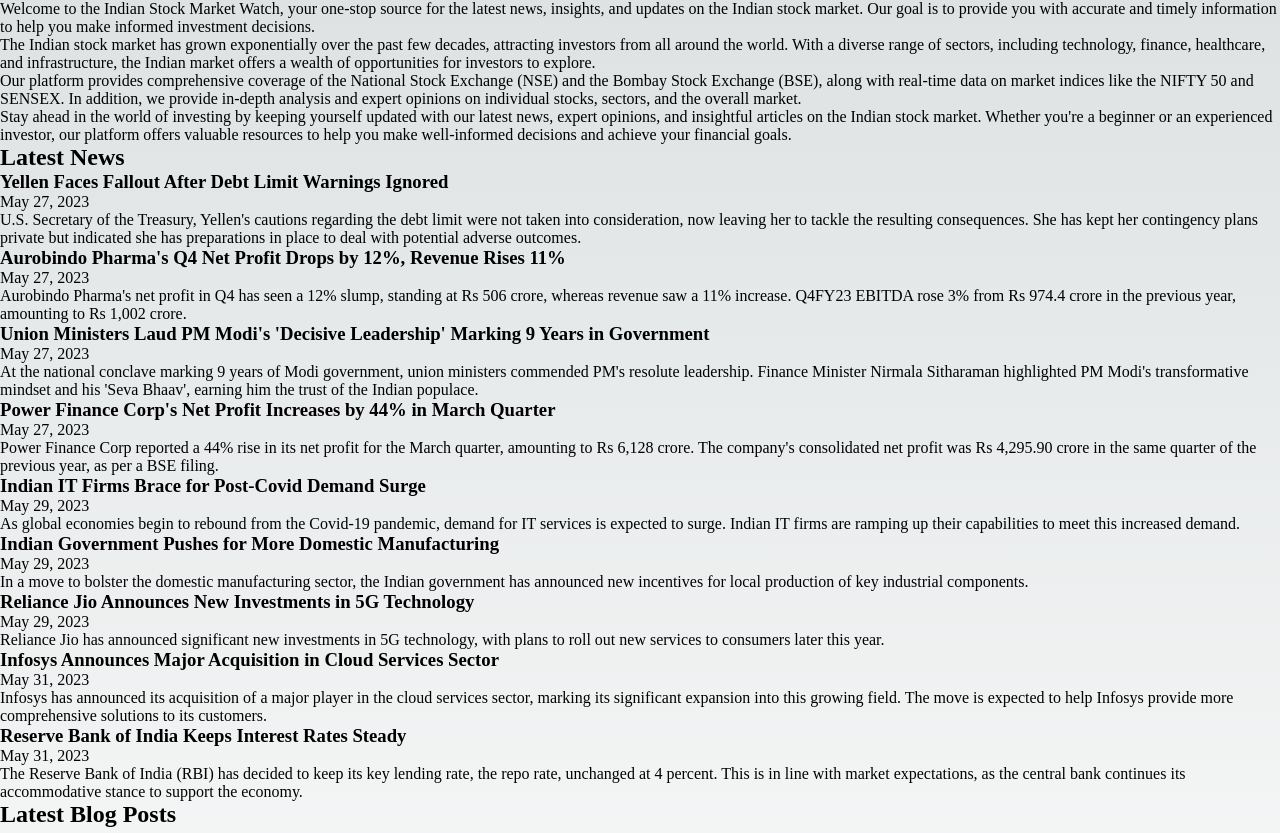
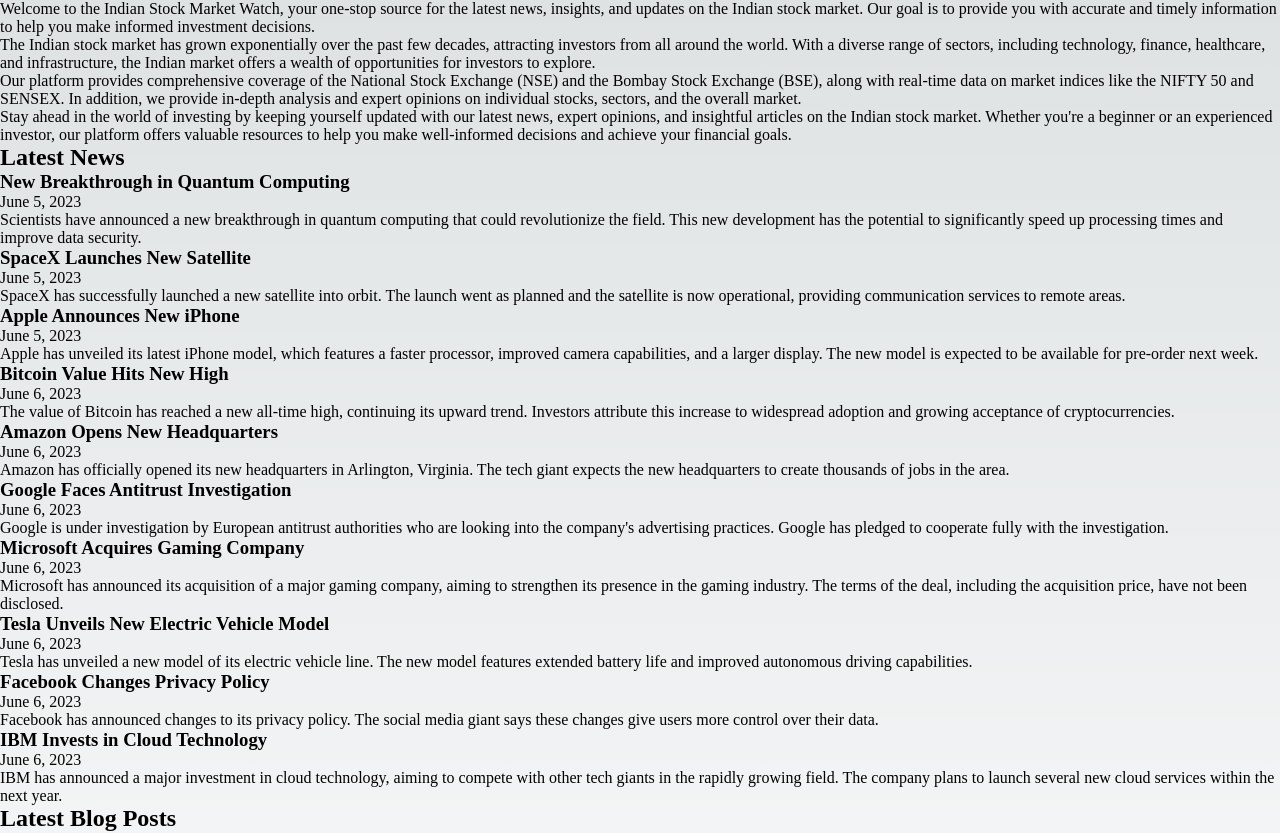
Before and after one commit to sudheer313/Indian-Stock-Markett-Watch, a Next.js app: page / in a window 1280 px wide. Shown: the part 312-1145 px from the top of the page. Built offline with nearby package versions, Linux system fonts and the light colour scheme.

Commit message:
updted Latest.news

```diff
--- a/components/LatestNews.js
+++ b/components/LatestNews.js
@@ -4,67 +4,73 @@ import NewsCard from "./NewsCard";
 const latestNews = [
   {
     id: 1,
-    title: "Yellen Faces Fallout After Debt Limit Warnings Ignored",
-    date: "May 27, 2023",
+    title: "New Breakthrough in Quantum Computing",
+    date: "June 5, 2023",
     summary:
-      "U.S. Secretary of the Treasury, Yellen's cautions regarding the debt limit were not taken into consideration, now leaving her to tackle the resulting consequences. She has kept her contingency plans private but indicated she has preparations in place to deal with potential adverse outcomes.",
+      "Scientists have announced a new breakthrough in quantum computing that could revolutionize the field. This new development has the potential to significantly speed up processing times and improve data security.",
   },
   {
     id: 2,
-    title: "Aurobindo Pharma's Q4 Net Profit Drops by 12%, Revenue Rises 11%",
-    date: "May 27, 2023",
+    title: "SpaceX Launches New Satellite",
+    date: "June 5, 2023",
     summary:
-      "Aurobindo Pharma's net profit in Q4 has seen a 12% slump, standing at Rs 506 crore, whereas revenue saw a 11% increase. Q4FY23 EBITDA rose 3% from Rs 974.4 crore in the previous year, amounting to Rs 1,002 crore.",
+      "SpaceX has successfully launched a new satellite into orbit. The launch went as planned and the satellite is now operational, providing communication services to remote areas.",
   },
   {
     id: 3,
-    title:
-      "Union Ministers Laud PM Modi's 'Decisive Leadership' Marking 9 Years in Government",
-    date: "May 27, 2023",
+    title: "Apple Announces New iPhone",
+    date: "June 5, 2023",
     summary:
-      "At the national conclave marking 9 years of Modi government, union ministers commended PM's resolute leadership. Finance Minister Nirmala Sitharaman highlighted PM Modi's transformative mindset and his 'Seva Bhaav', earning him the trust of the Indian populace.",
+      "Apple has unveiled its latest iPhone model, which features a faster processor, improved camera capabilities, and a larger display. The new model is expected to be available for pre-order next week.",
   },
   {
     id: 4,
-    title: "Power Finance Corp's Net Profit Increases by 44% in March Quarter",
-    date: "May 27, 2023",
+    title: "Bitcoin Value Hits New High",
+    date: "June 6, 2023",
     summary:
-      "Power Finance Corp reported a 44% rise in its net profit for the March quarter, amounting to Rs 6,128 crore. The company's consolidated net profit was Rs 4,295.90 crore in the same quarter of the previous year, as per a BSE filing.",
+      "The value of Bitcoin has reached a new all-time high, continuing its upward trend. Investors attribute this increase to widespread adoption and growing acceptance of cryptocurrencies.",
   },
   {
     id: 5,
-    title: "Indian IT Firms Brace for Post-Covid Demand Surge",
-    date: "May 29, 2023",
+    title: "Amazon Opens New Headquarters",
+    date: "June 6, 2023",
     summary:
-      "As global economies begin to rebound from the Covid-19 pandemic, demand for IT services is expected to surge. Indian IT firms are ramping up their capabilities to meet this increased demand.",
+      "Amazon has officially opened its new headquarters in Arlington, Virginia. The tech giant expects the new headquarters to create thousands of jobs in the area.",
   },
   {
     id: 6,
-    title: "Indian Government Pushes for More Domestic Manufacturing",
-    date: "May 29, 2023",
+    title: "Google Faces Antitrust Investigation",
+    date: "June 6, 2023",
     summary:
-      "In a move to bolster the domestic manufacturing sector, the Indian government has announced new incentives for local production of key industrial components.",
+      "Google is under investigation by European antitrust authorities who are looking into the company's advertising practices. Google has pledged to cooperate fully with the investigation.",
   },
   {
     id: 7,
-    title: "Reliance Jio Announces New Investments in 5G Technology",
-    date: "May 29, 2023",
+    title: "Microsoft Acquires Gaming Company",
+    date: "June 6, 2023",
     summary:
-      "Reliance Jio has announced significant new investments in 5G technology, with plans to roll out new services to consumers later this year.",
+      "Microsoft has announced its acquisition of a major gaming company, aiming to strengthen its presence in the gaming industry. The terms of the deal, including the acquisition price, have not been disclosed.",
   },
   {
     id: 8,
-    title: "Infosys Announces Major Acquisition in Cloud Services Sector",
-    date: "May 31, 2023",
+    title: "Tesla Unveils New Electric Vehicle Model",
+    date: "June 6, 2023",
     summary:
-      "Infosys has announced its acquisition of a major player in the cloud services sector, marking its significant expansion into this growing field. The move is expected to help Infosys provide more comprehensive solutions to its customers.",
+      "Tesla has unveiled a new model of its electric vehicle line. The new model features extended battery life and improved autonomous driving capabilities.",
   },
   {
     id: 9,
-    title: "Reserve Bank of India Keeps Interest Rates Steady",
-    date: "May 31, 2023",
+    title: "Facebook Changes Privacy Policy",
+    date: "June 6, 2023",
     summary:
-      "The Reserve Bank of India (RBI) has decided to keep its key lending rate, the repo rate, unchanged at 4 percent. This is in line with market expectations, as the central bank continues its accommodative stance to support the economy.",
+      "Facebook has announced changes to its privacy policy. The social media giant says these changes give users more control over their data.",
+  },
+  {
+    id: 10,
+    title: "IBM Invests in Cloud Technology",
+    date: "June 6, 2023",
+    summary:
+      "IBM has announced a major investment in cloud technology, aiming to compete with other tech giants in the rapidly growing field. The company plans to launch several new cloud services within the next year.",
   },
 ];
 
```
